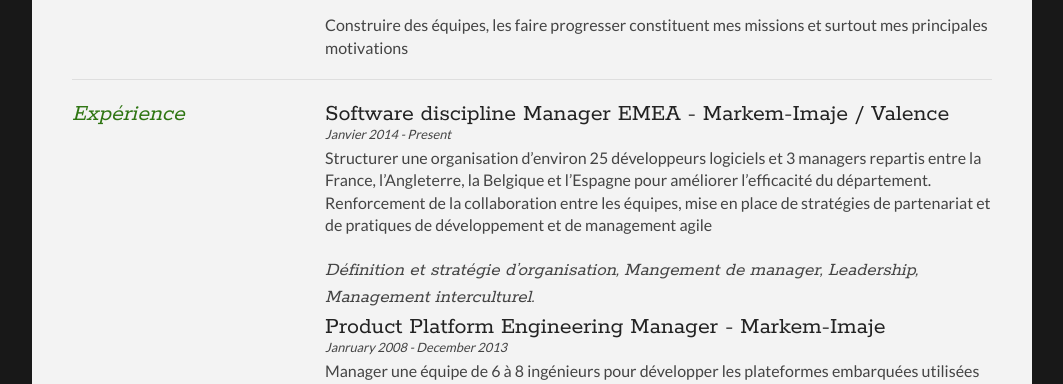
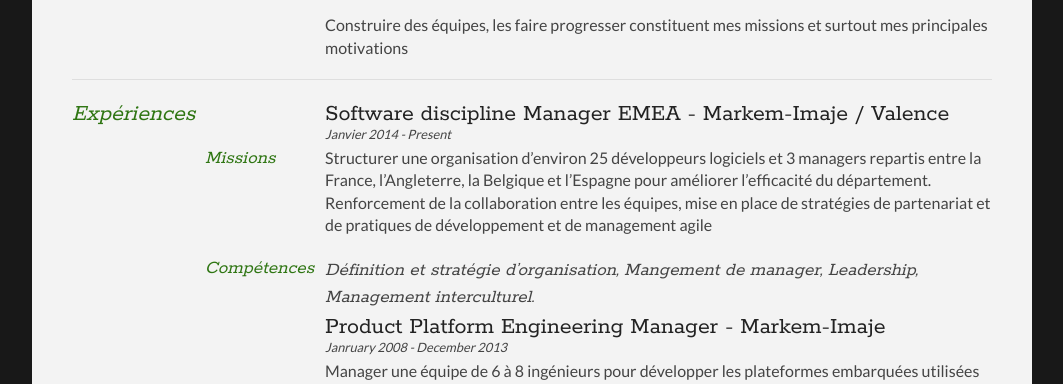
Before and after one commit to Nyrbyk/CVPascal, a PHP site: page / in a window 1280 px wide. Shown: the part 291-675 px from the top of the page, without its empty margins (108-1171 px from the left). Run offline with PHP 8.4, Linux system fonts and the light colour scheme.

Commit message:
add competence and missions title in the left part

```diff
--- a/index.html
+++ b/index.html
@@ -14,8 +14,16 @@
         <script src="//html5shiv.googlecode.com/svn/trunk/html5.js"></script>
         <![endif]-->
         <script>
-  (function(i,s,o,g,r,a,m){i['GoogleAnalyticsObject']=r;i[r]=i[r]||function(){
-  (i[r].q=i[r].q||[]).push(arguments)},i[r].l=1*new Date();a=s.createElement(o),m=s.getElementsByTagName(o)[0];a.async=1;a.src=g;m.parentNode.insertBefore(a,m)})(window,document,'script','//www.google-analytics.com/analytics.js','ga');
+            (function (i, s, o, g, r, a, m) {
+                i['GoogleAnalyticsObject'] = r;
+                i[r] = i[r] || function () {
+                    (i[r].q = i[r].q || []).push(arguments)
+                }, i[r].l = 1 * new Date();
+                a = s.createElement(o), m = s.getElementsByTagName(o)[0];
+                a.async = 1;
+                a.src = g;
+                m.parentNode.insertBefore(a, m)
+            })(window, document, 'script', '//www.google-analytics.com/analytics.js', 'ga');
 
             ga('create', 'UA-58252507-1', 'auto');
             ga('send', 'pageview');
@@ -61,7 +69,7 @@
 
                 <section>
                     <div class="sectionTitle">
-				<h1>Expérience</h1>
+                        <h1>Expériences</h1>
 
                     </div>
 
@@ -69,7 +77,13 @@
                         <article>
                             <h2>Software discipline Manager EMEA - Markem-Imaje / Valence</h2>
                             <p class="subDetails">Janvier 2014 - Present</p>
+                            <div class="sectionTitle2">
+                                <h1>Missions</h1>
+                            </div>
                             <p>Structurer une organisation d’environ 25 développeurs logiciels et 3 managers repartis entre la France, l’Angleterre, la Belgique et l’Espagne pour améliorer l’efficacité du département. Renforcement de la collaboration entre les équipes, mise en place de stratégies de partenariat et de pratiques de développement et de management agile</p>
+                            <div class="sectionTitle2">
+                                <h1>Compétences</h1>
+                            </div>
                             <p class="competences">Définition et stratégie d’organisation, Mangement de manager, Leadership, Management interculturel.</p>
                         </article>
 
--- a/style.css
+++ b/style.css
@@ -115,6 +115,15 @@ section:last-child {
 .sectionTitle {
 	float: left;
 	width: 25%;
+}
+.sectionTitle2 {
+	float: left;
+	clear: left;
+	font-family: 'Rokkitt', Helvetica, Arial, sans-serif;
+	font-style: italic;
+	font-size: 1.2em;
+	color: #2E7512;
+        margin-left: -120px;
 }
 
 .sectionContent {
```
Lines whose indentation alone changed are shown as unchanged.
